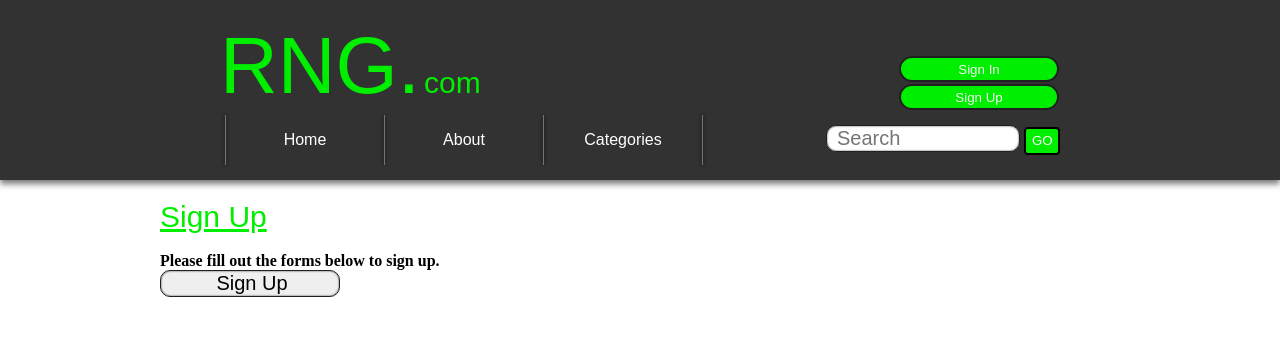
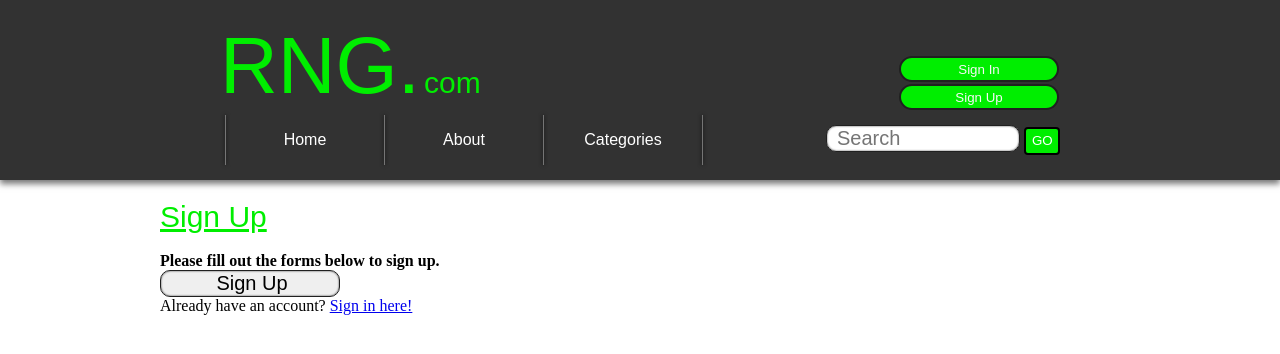
Before and after one commit to JAA1999/asep-workshop, a Django app: template templates/RNG/signup.html in a window 1280 px wide. Shown: the top 354 px of the page. Run offline with Django 3.2, Linux system fonts and the light colour scheme; the template is opened without the code that fills it, so the values that code supplies are empty; some web fonts are replaced.

Commit message:
Extra info on sign in and sign up pages

```diff
--- a/templates/RNG/signin.html
+++ b/templates/RNG/signin.html
@@ -29,6 +29,8 @@
 				<br /><br />
 				<input type="submit" value="submit" />
 			</form>
+			<br />
+		Don't already have an account? <a href="{% url 'signup' %}">Sign up here!</a>
 		</div>
 	</body>
 {% endblock %}
--- a/templates/RNG/signup.html
+++ b/templates/RNG/signup.html
@@ -21,8 +21,8 @@
 		<div class= "title2 ib"><u>Sign Up</u></div>
 		<br /><br />
 		{% if registered %}
-			<strong>You are already registered!</strong>
-			<a href="{% url 'index' %}">Return to the homepage.</a>
+			<b>You are now registered! Follow this link to
+			<a href="{% url 'signin' %}">sign in.</a></b>
 			<br />
 		{% else %}
 			<b>Please fill out the forms below to sign up.</b>
@@ -33,6 +33,7 @@
 				{{ profile_form.as_p }}
 				<input type="submit" name="submit" value="Sign Up" />
 			</form>
+			Already have an account? <a href="{% url 'signin' %}">Sign in here!</a>
 		{% endif %}
 		</div>
 	</body>
```
Also changed, not shown: db.sqlite3, 1 other file.
